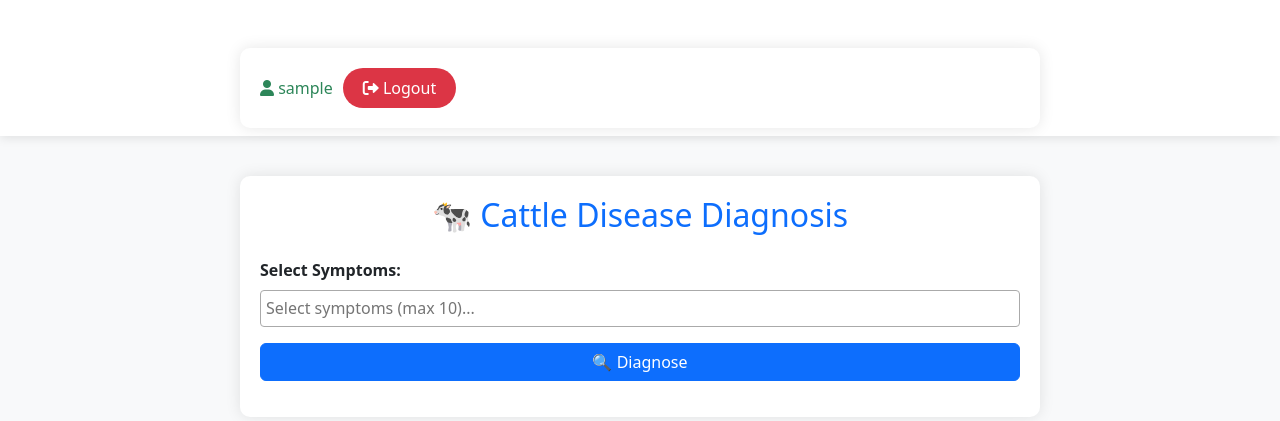
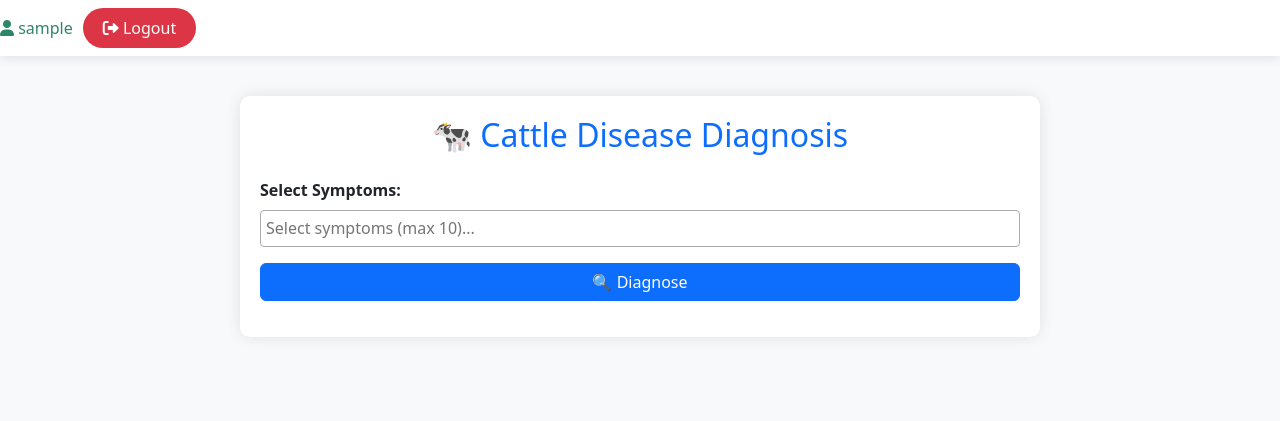
Before and after one commit to jennybrian/Cattledoctor, a Django app: page /diagnosis/ in a window 1280 px wide. Shown: the top 421 px of the page. Run offline with Django 5.2, Linux system fonts and the light colour scheme; the visitor is signed in with stand-in values (Sample User, id 1); parts of the project's set-up code (start-up, migrations or seed data) failed here and were passed over; some libraries are stand-ins or nearby versions.

Commit message:
Fixing navigation issues 12

```diff
--- a/accounts/templates/accounts/home.html
+++ b/accounts/templates/accounts/home.html
@@ -12,7 +12,7 @@
     <img src="https://plus.unsplash.com/premium_vector-1723417149356-172b21a2c0ed"
     class="img-fluid rounded shadow-lg animate__animated animate__zoomIn"
     alt="Cattle Image"
-    style="width: 100%; max-width: 400px; height: auto;">
+    style="width: 100%; max-width: 300px; height: auto;">
 </div>
 
 <!-- Action Section -->
--- a/diagnosis/templates/diagnosis/index.html
+++ b/diagnosis/templates/diagnosis/index.html
@@ -83,7 +83,7 @@
         }
 
         .user-name {
-            color: #2d8659;
+            color: #2d866a;
             font-weight: 500;
         }
     </style>
@@ -91,7 +91,7 @@
 <body>
     <!-- Navigation Bar -->
     <nav class="navbar navbar-expand-lg">
-        <div class="container">
+
 
             <div class="user-info">
                 <span class="user-name">
@@ -101,7 +101,7 @@
                     <i class="fas fa-sign-out-alt"></i> Logout
                 </a>
             </div>
-        </div>
+
     </nav>
     <div class="container">
         <h2 class="mb-4 text-primary text-center">🐄 Cattle Disease Diagnosis</h2>
```
